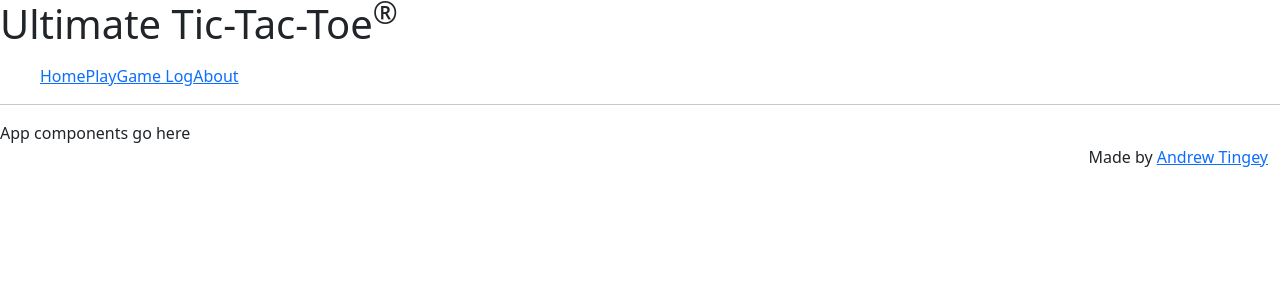
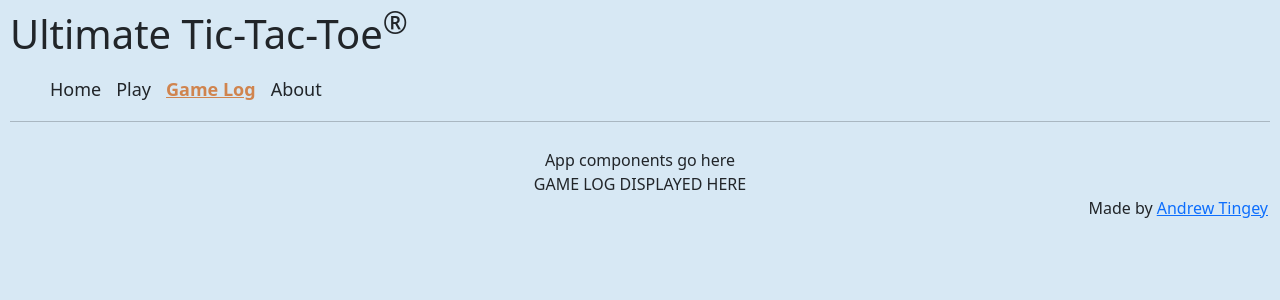
Before and after one commit to AndrewTingey/CS260, a React (Vite) app: page /gamehistory in a window 1280 px wide. Shown: the top 300 px of the page. Built offline with nearby package versions, Linux system fonts and the light colour scheme.

Commit message:
Navlink elements work now

```diff
--- a/index.jsx
+++ b/index.jsx
@@ -1,6 +1,11 @@
 import React from 'react';
 import ReactDOM from 'react-dom/client';
 import App from './src/app';
+import { BrowserRouter } from 'react-router-dom';
 
 const root = ReactDOM.createRoot(document.getElementById('root'));
-root.render(<App />);
+root.render(
+    <BrowserRouter>
+        <App />
+    </BrowserRouter>
+    );
--- /dev/null
+++ b/src/about.jsx
@@ -0,0 +1,9 @@
+import React from 'react';
+
+export function About() {
+    return (
+        <main className='container-fluid'>
+            <div>ABOUT DISPLAYED HERE</div>
+        </main>
+    )
+}
--- a/src/app.css
+++ b/src/app.css
@@ -0,0 +1,129 @@
+:root {
+    --text-color: #0a1924;
+    --background-color: #d7e8f4;
+    --primary-color: #d0844e;
+    --secondary-color: #4f8800;
+    --system-color: rgb(136, 0, 194);
+    --tertiary-color: #a55e2c;
+    --highlight-color: #c0e3fa;
+    --textbox-color: #f0f0f0;
+
+
+    --quaternary-color: #0f0;
+    --quinary-color: #00f;
+    --senary-color: #ff0;
+    --septenary-color: #f0f;
+    --octonary-color: #0ff;
+}
+
+.dark-mode {
+    --text-color: #d7e8f4ef;
+    --background-color: #0a1924;
+    --primary-color: #b1652f;
+    --secondary-color: #354d14;
+    --tertiary-color: #d38c5a;
+}
+
+body {
+  display: flex;
+  flex-direction: column;
+  min-width: 300px;
+  background-color: var(--background-color);
+}
+
+menu {
+    flex: 1;
+    display: flex;
+    flex-direction: row;
+    justify-content: flex-start;
+    font-size: large;
+}
+
+nav menu a.active{
+    color: var(--primary-color);
+    text-decoration: underline;
+    font-weight: bold;
+}
+
+nav a{
+    color: var(--text-color);
+    text-decoration: none;
+    margin-right: 15px;
+}
+
+nav a:hover {
+    text-decoration: underline;
+    color: var(--primary-color);
+}
+
+header {
+    flex: 0 0 135px;
+    background-color: var(--background-color);
+    padding: 10px;
+}
+
+main {
+    flex: 1 0 calc(100vh - 175px);
+    display: flex;
+    flex-direction: column;
+    align-items: center;
+    justify-content: flex-start;
+    background-color: var(--background-color);
+}
+
+footer {
+    flex: 0 0 40px;
+    justify-content: flex-end;
+    background-color: var(--background-color);
+}
+
+@media (max-height: 600px) {
+  header {
+    display: none;
+  }
+  footer {
+    display: none;
+  }
+  main {
+    flex: 1 100vh;
+  }
+}
+
+/* Dropdown Button */
+.dropbtn {
+  background-color: #04AA6D;
+  color: white;
+  padding: 16px;
+  font-size: 16px;
+  border: none;
+}
+
+/* The container <div> - needed to position the dropdown content */
+.dropdown {
+  position: relative;
+  display: inline-block;
+}
+
+/* Dropdown Content (Hidden by Default) */
+.dropdown-content {
+  display: none;
+  position: absolute;
+  background-color: #f1f1f1;
+  min-width: 160px;
+  box-shadow: 0px 8px 16px 0px rgba(0,0,0,0.2);
+  z-index: 1;
+}
+
+/* Links inside the dropdown */
+.dropdown-content a {
+  color: black;
+  padding: 12px 16px;
+  text-decoration: none;
+  display: block;
+}
+
+/* Change color of dropdown links on hover */
+.dropdown-content a:hover {background-color: #ddd;}
+
+/* Show the dropdown menu on hover */
+.dropdown:hover .dropdown-content {display: block;}
--- a/src/app.jsx
+++ b/src/app.jsx
@@ -1,4 +1,9 @@
 import React from 'react';
+import { BrowserRouter, NavLink, Route, Routes } from 'react-router-dom';
+import { GameHistory } from './gamehistory.jsx';
+import { About } from './about.jsx';
+import { Play } from './play.jsx';
+import { Home } from './home.jsx';
 import 'bootstrap/dist/css/bootstrap.min.css';
 import './app.css';
 
@@ -11,10 +16,10 @@ export default function App() {
 
             <nav>
                 <menu>
-                    <a href="index.html">Home</a>
-                    <a href="play.html" class="active">Play</a>
-                    <a href="gamehistory.html">Game Log</a>
-                    <a href="about.html">About</a>
+                    <NavLink className="nav-link" to="/home">Home</NavLink>
+                    <NavLink className="nav-link" to="/play">Play</NavLink>
+                    <NavLink className="nav-link" to="/gamehistory">Game Log</NavLink>
+                    <NavLink className="nav-link" to="/about">About</NavLink>
                 </menu>
                 <p id="playerName"></p>
                 <p id="gameID"></p>
@@ -28,10 +33,18 @@ export default function App() {
 
             <main>App components go here</main>
 
+        <Routes>
+            <Route path="/home" element={<Home />} />
+            <Route path="/play" element={<Play />} />
+            <Route path="/gamehistory" element={<GameHistory />} />
+            <Route path="/about" element={<About />} />
+            <Route path="*" element={<NotFound />} />
+        </Routes>
+
         <footer>
-            <div class="d-flex justify-content-end mx-2">
+            <div className="d-flex justify-content-end mx-2">
             <p>Made by</p>
-            <div class="d-flex justify-content-end mx-1">
+            <div className="d-flex justify-content-end mx-1">
                 <a href="https://github.com/AndrewTingey/CS260">Andrew Tingey</a>
             </div>
             </div>
@@ -39,3 +52,7 @@ export default function App() {
     </div>
     )
 }
+
+function NotFound() {
+    return <main className='container-fluid bg-secondary text-center'>404: Return to sender. Address unknown.</main>;
+  }
--- /dev/null
+++ b/src/gamehistory.jsx
@@ -0,0 +1,9 @@
+import React from 'react';
+
+export function GameHistory() {
+    return (
+        <main className='container-fluid'>
+            <div>GAME LOG DISPLAYED HERE</div>
+        </main>
+    )
+}
--- /dev/null
+++ b/src/home.jsx
@@ -0,0 +1,9 @@
+import React from 'react';
+
+export function Home() {
+    return (
+        <main className='container-fluid'>
+            <div>HOME DISPLAYED HERE</div>
+        </main>
+    )
+}
--- /dev/null
+++ b/src/play.jsx
@@ -0,0 +1,9 @@
+import React from 'react';
+
+export function Play() {
+    return (
+        <main className='container-fluid'>
+            <div>PLAY DISPLAYED HERE</div>
+        </main>
+    )
+}
```
Also changed, not shown: src/login.jsx (added, +9 -0 lines).
